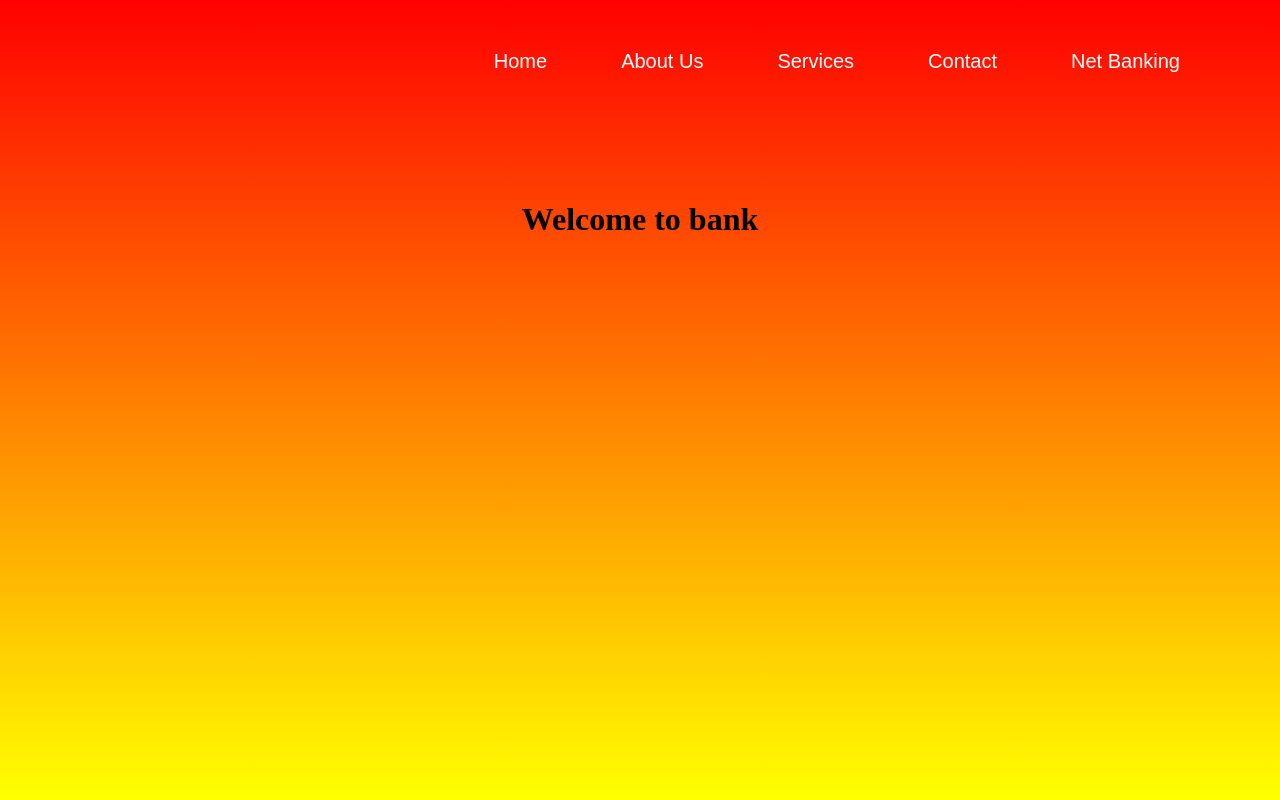
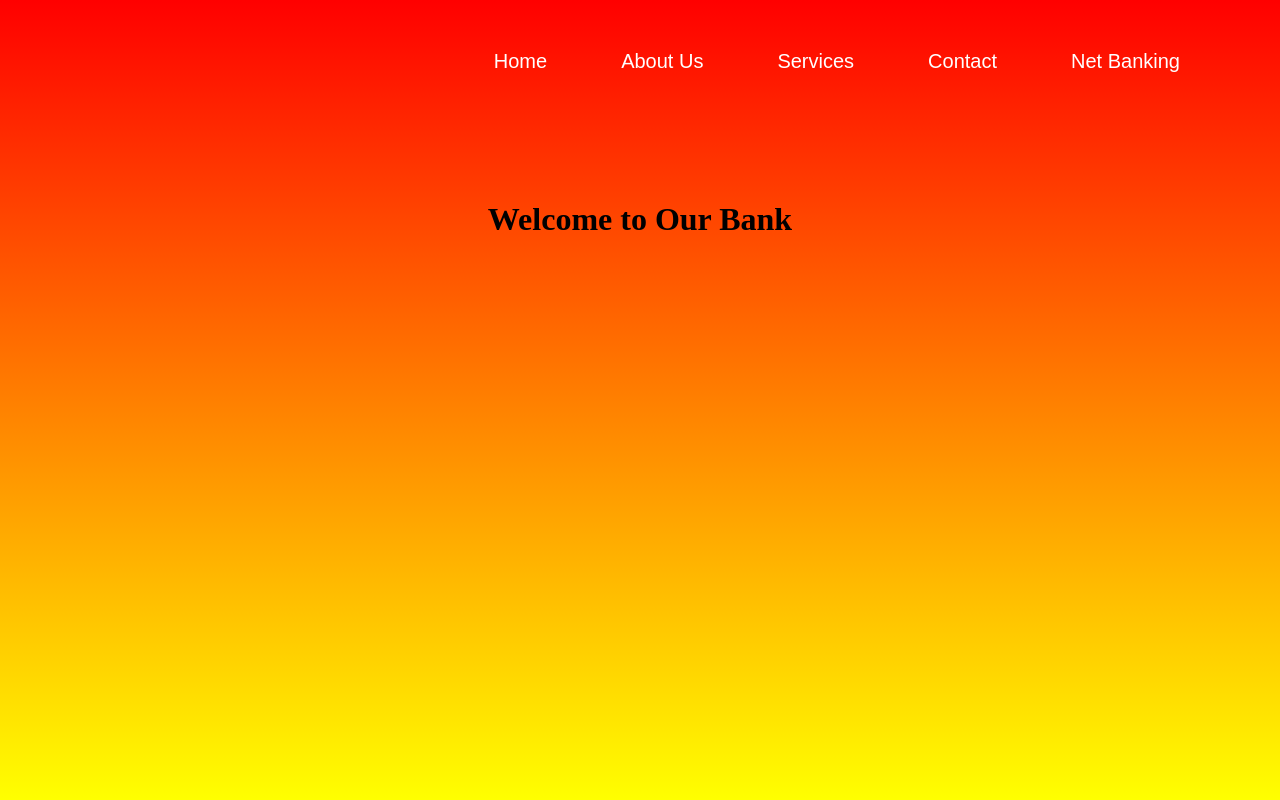
Before and after one commit to gourim123/bankwebapp, a plain HTML site: page index.html in a window 1280 px wide. Drawn offline with Linux system fonts and the light colour scheme.

Commit message:
Update index.html

```diff
--- a/index.html
+++ b/index.html
@@ -26,6 +26,6 @@
 	    <br>
 	    <br>
 	    <br>
-	    <center><h1>Welcome to bank</h1></center>
+	    <center><h1>Welcome to Our Bank</h1></center>
 </body>
 </html>
```
